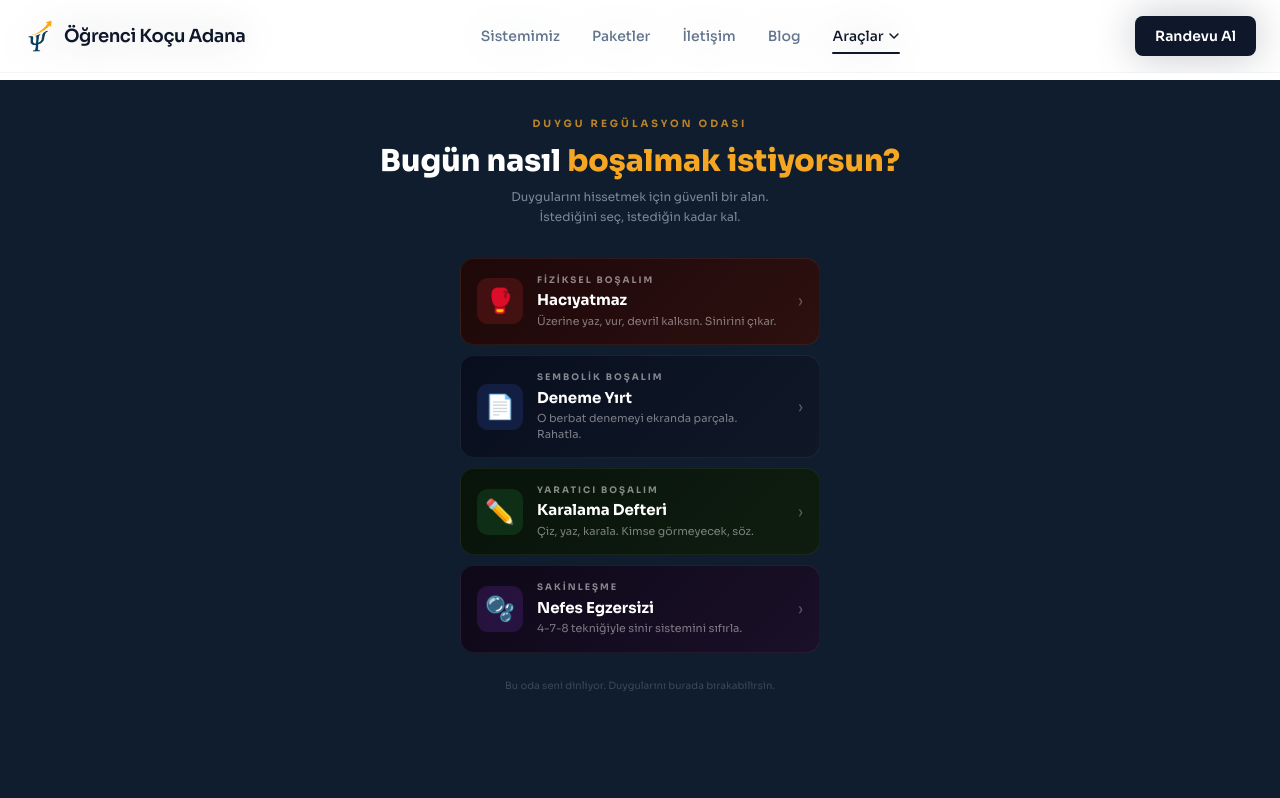
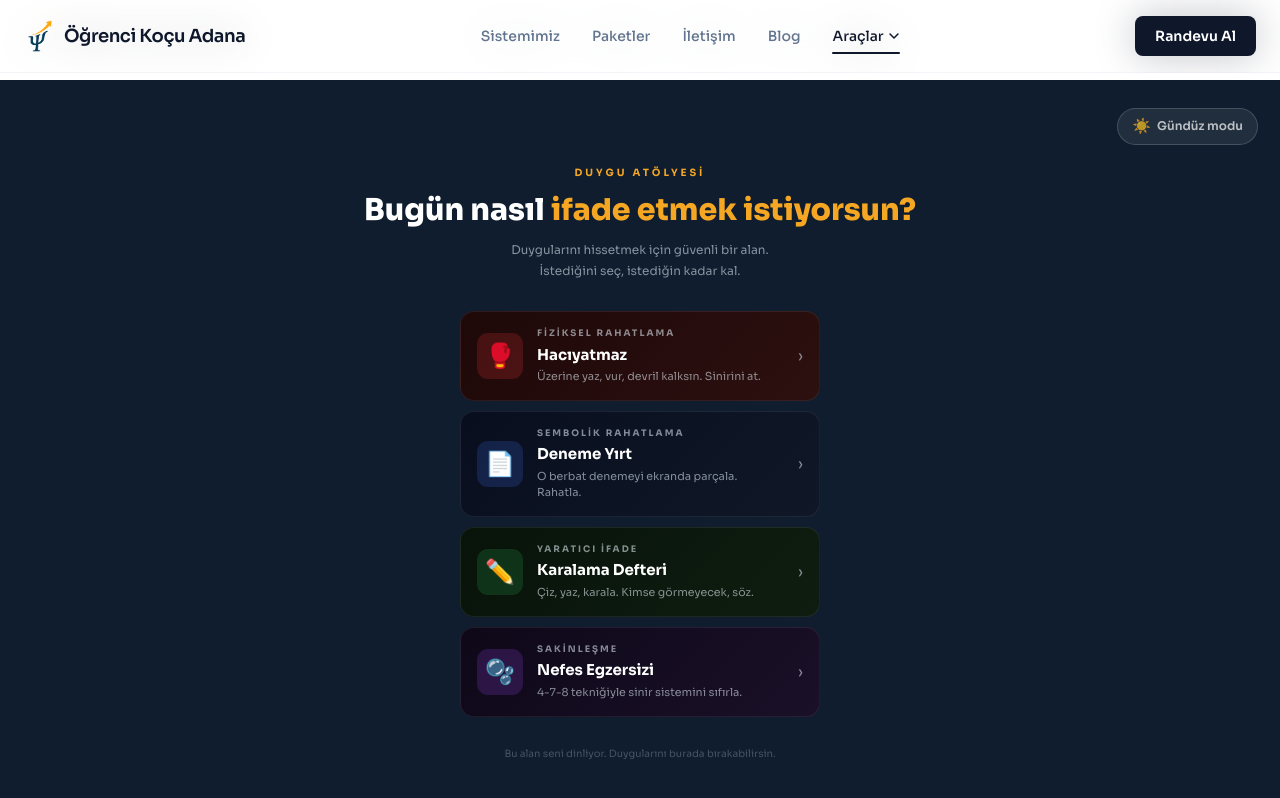
Before and after one commit to ogrencikocuadana/ogrencikocuadana, a Next.js app: page /regulasyon in a window 1280 px wide. Shown: the top 798 px of the page. Built offline with nearby package versions, Linux system fonts and the light colour scheme.

Commit message:
Duygu atölyesi sayfası ifadeler değişti

```diff
--- a/app/components/Navbar.tsx
+++ b/app/components/Navbar.tsx
@@ -6,26 +6,24 @@ import { usePathname } from "next/navigation";
 
 const sections = ["sistemimiz", "paketler", "İletişim"];
 
-// Araçlar dropdown'ına yeni araç eklemek için sadece bu diziyi güncelle
 const ARACLAR = [
   { label: "🍅 Pomodoro Timer",  href: "/pomodoro" },
   { label: "🎯 Net Hesaplama",   href: "/net-hesaplama" },
   { label: "⚡ Hız Analizörü",   href: "/hiz-analizoru" },
-  { label: "🧘 Regülasyon",      href: "/regulasyon" },
+  { label: "🎨 Duygu Atölyesi",  href: "/regulasyon" },
 ];
 
 export default function Navbar() {
-  const [active, setActive]           = useState("");
-  const [menuOpen, setMenuOpen]       = useState(false);
-  const [scrolled, setScrolled]       = useState(false);
-  const [araclarOpen, setAraclarOpen] = useState(false);   // masaüstü dropdown
-  const [araclarMobil, setAraclarMobil] = useState(false); // mobil accordion
+  const [active, setActive]             = useState("");
+  const [menuOpen, setMenuOpen]         = useState(false);
+  const [scrolled, setScrolled]         = useState(false);
+  const [araclarOpen, setAraclarOpen]   = useState(false);
+  const [araclarMobil, setAraclarMobil] = useState(false);
   const dropdownRef = useRef<HTMLDivElement>(null);
   const pathname    = usePathname();
   const isHomePage  = pathname === "/";
   const isAraclarActive = ARACLAR.some(a => pathname === a.href);
 
-  // Scroll spy + navbar gölge
   const handleScroll = useCallback(() => {
     setScrolled(window.scrollY > 12);
     if (!isHomePage) return;
@@ -46,13 +44,11 @@ export default function Navbar() {
     return () => window.removeEventListener("scroll", handleScroll);
   }, [handleScroll]);
 
-  // Menü açıkken scroll kilitle
   useEffect(() => {
     document.body.style.overflow = menuOpen ? "hidden" : "";
     return () => { document.body.style.overflow = ""; };
   }, [menuOpen]);
 
-  // Masaüstü dropdown dışına tıklanınca kapat
   useEffect(() => {
     const handler = (e: MouseEvent) => {
       if (dropdownRef.current && !dropdownRef.current.contains(e.target as Node)) {
@@ -87,7 +83,6 @@ export default function Navbar() {
       >
         <div className="max-w-7xl mx-auto px-6 py-4 flex items-center justify-between">
 
-          {/* Logo */}
           <Link
             href="/"
             onClick={handleLogoClick}
@@ -97,9 +92,7 @@ export default function Navbar() {
             <span>Öğrenci Koçu Adana</span>
           </Link>
 
-          {/* ── Masaüstü Menü ── */}
           <nav className="hidden md:flex items-center gap-8 text-sm font-medium">
-
             {sections.map((s) => (
               <a
                 key={s}
@@ -129,7 +122,6 @@ export default function Navbar() {
               />
             </Link>
 
-            {/* Araçlar dropdown */}
             <div ref={dropdownRef} className="relative">
               <button
                 onClick={() => setAraclarOpen(o => !o)}
@@ -173,10 +165,8 @@ export default function Navbar() {
                 </div>
               )}
             </div>
-
           </nav>
 
-          {/* Masaüstü CTA */}
           <a
             href={isHomePage ? "#İletişim" : "/#İletişim"}
             className="hidden md:inline-flex items-center gap-2 px-5 py-2.5 bg-slate-900 text-white rounded-lg text-sm font-semibold hover:bg-slate-700 transition-colors duration-200"
@@ -184,7 +174,6 @@ export default function Navbar() {
             Randevu Al
           </a>
 
-          {/* Hamburger */}
           <button
             onClick={() => setMenuOpen(!menuOpen)}
             className="md:hidden flex flex-col justify-center items-center w-10 h-10 gap-1.5 rounded-lg hover:bg-slate-100 transition-colors duration-200"
@@ -199,7 +188,6 @@ export default function Navbar() {
         </div>
       </header>
 
-      {/* ── Mobil Menü ── */}
       <div
         className={`fixed inset-0 z-40 bg-white flex flex-col pt-24 px-8 pb-8 transition-all duration-300 ${
           menuOpen ? "opacity-100 pointer-events-auto" : "opacity-0 pointer-events-none"
@@ -207,7 +195,6 @@ export default function Navbar() {
         style={{ transform: menuOpen ? "translateY(0)" : "translateY(-8px)" }}
       >
         <nav className="flex flex-col">
-
           {sections.map((s) => (
             <a
               key={s}
@@ -233,7 +220,6 @@ export default function Navbar() {
             {pathname.startsWith("/blog") && <span className="w-1.5 h-1.5 rounded-full bg-slate-900" />}
           </Link>
 
-          {/* Araçlar accordion */}
           <div className="border-b border-slate-100">
             <button
               onClick={() => setAraclarMobil(o => !o)}
@@ -250,7 +236,6 @@ export default function Navbar() {
               </svg>
             </button>
 
-            {/* maxHeight animasyonu ile accordion */}
             <div style={{
               maxHeight: araclarMobil ? `${ARACLAR.length * 56}px` : "0px",
               overflow: "hidden",
@@ -273,7 +258,6 @@ export default function Navbar() {
               ))}
             </div>
           </div>
-
         </nav>
 
         <a
--- a/app/regulasyon/page.tsx
+++ b/app/regulasyon/page.tsx
@@ -8,37 +8,84 @@ import KaralamaDefteri from "./KaralamaDefteri";
 import NefesEgzersizi from "./NefesEgzersizi";
 
 type Modul = "home" | "haciyatmaz" | "yirt" | "karalama" | "nefes";
+type Tema = "gece" | "gunduz";
+
+// ── TEMA PALETLERİ ──────────────────────────────────────────────────────
+const TEMA = {
+  gece: {
+    sayfa:         "#0f1d2e",
+    metin:         "#ffffff",
+    metinSoluk:    "rgba(232,244,253,0.55)",
+    metinCokSoluk: "rgba(232,244,253,0.25)",
+    eyebrow:       "#f5a623",
+    vurgu:         "#f5a623",
+    kartBorder:    "rgba(255,255,255,0.07)",
+    gecisBg:       "rgba(255,255,255,0.08)",
+    gecisBorder:   "rgba(255,255,255,0.16)",
+    gecisMetin:    "rgba(255,255,255,0.7)",
+    kartBg: {
+      haciyatmaz: "linear-gradient(135deg,#1e0808,#2d1010)",
+      yirt:       "linear-gradient(135deg,#080e1e,#101828)",
+      karalama:   "linear-gradient(135deg,#08130a,#0f1d10)",
+      nefes:      "linear-gradient(135deg,#0e0818,#1a1028)",
+    },
+    ikonBg: {
+      haciyatmaz: "rgba(220,50,50,0.22)",
+      yirt:       "rgba(60,100,220,0.22)",
+      karalama:   "rgba(40,160,75,0.22)",
+      nefes:      "rgba(140,65,220,0.22)",
+    },
+  },
+  gunduz: {
+    sayfa:         "#f2f6fa",
+    metin:         "#1a2e4a",
+    metinSoluk:    "rgba(26,46,74,0.62)",
+    metinCokSoluk: "rgba(26,46,74,0.32)",
+    eyebrow:       "#b06b08",
+    vurgu:         "#c47a0e",
+    kartBorder:    "rgba(26,46,74,0.1)",
+    gecisBg:       "rgba(26,46,74,0.07)",
+    gecisBorder:   "rgba(26,46,74,0.2)",
+    gecisMetin:    "rgba(26,46,74,0.65)",
+    kartBg: {
+      haciyatmaz: "linear-gradient(135deg,#fceaea,#f5d5d5)",
+      yirt:       "linear-gradient(135deg,#eaeffc,#d8e3f7)",
+      karalama:   "linear-gradient(135deg,#eaf5ec,#d5edda)",
+      nefes:      "linear-gradient(135deg,#f0eafc,#e2d5f7)",
+    },
+    ikonBg: {
+      haciyatmaz: "rgba(200,40,40,0.13)",
+      yirt:       "rgba(40,80,200,0.13)",
+      karalama:   "rgba(30,140,60,0.13)",
+      nefes:      "rgba(120,50,200,0.13)",
+    },
+  },
+} as const;
 
 const KARTLAR = [
   {
     id: "haciyatmaz" as Modul,
     emoji: "🥊",
-    etiket: "Fiziksel boşalım",
+    etiket: "Fiziksel rahatlama",
     baslik: "Hacıyatmaz",
-    aciklama: "Üzerine yaz, vur, devril kalksın. Sinirini çıkar.",
-    bg: "linear-gradient(135deg,#1e0808,#2d1010)",
-    hover: "rgba(220,60,60,0.45)",
-    icon: "rgba(220,50,50,0.18)",
+    aciklama: "Üzerine yaz, vur, devril kalksın. Sinirini at.",
+    hoverRenk: "rgba(220,60,60,0.5)",
   },
   {
     id: "yirt" as Modul,
     emoji: "📄",
-    etiket: "Sembolik boşalım",
+    etiket: "Sembolik rahatlama",
     baslik: "Deneme Yırt",
     aciklama: "O berbat denemeyi ekranda parçala. Rahatla.",
-    bg: "linear-gradient(135deg,#080e1e,#101828)",
-    hover: "rgba(60,110,220,0.45)",
-    icon: "rgba(60,100,220,0.18)",
+    hoverRenk: "rgba(60,110,220,0.5)",
   },
   {
     id: "karalama" as Modul,
     emoji: "✏️",
-    etiket: "Yaratıcı boşalım",
+    etiket: "Yaratıcı ifade",
     baslik: "Karalama Defteri",
     aciklama: "Çiz, yaz, karala. Kimse görmeyecek, söz.",
-    bg: "linear-gradient(135deg,#08130a,#0f1d10)",
-    hover: "rgba(50,160,80,0.45)",
-    icon: "rgba(40,160,75,0.18)",
+    hoverRenk: "rgba(50,160,80,0.5)",
   },
   {
     id: "nefes" as Modul,
@@ -46,28 +93,31 @@ const KARTLAR = [
     etiket: "Sakinleşme",
     baslik: "Nefes Egzersizi",
     aciklama: "4-7-8 tekniğiyle sinir sistemini sıfırla.",
-    bg: "linear-gradient(135deg,#0e0818,#1a1028)",
-    hover: "rgba(140,70,220,0.45)",
-    icon: "rgba(140,65,220,0.18)",
+    hoverRenk: "rgba(140,70,220,0.5)",
   },
 ];
 
-export default function RegulasyonPage() {
-  const [ekran, setEkran] = useState<Modul>("home");
+export default function DuyguAtölyesiPage() {
+  const [ekran, setEkran]       = useState<Modul>("home");
   const [hoverIdx, setHoverIdx] = useState<number | null>(null);
+  const [tema, setTema]         = useState<Tema>("gece");
+
+  const t = TEMA[tema];
 
   return (
     <>
       <Navbar />
       <main
         style={{
-          backgroundColor: "#0f1d2e",
+          backgroundColor: t.sayfa,
           minHeight: "100vh",
           fontFamily: "'Sora', sans-serif",
-          color: "white",
+          color: t.metin,
           position: "relative",
+          transition: "background-color 0.35s, color 0.35s",
         }}
       >
+
         {/* ── GERİ BUTONU ── */}
         {ekran !== "home" && (
           <button
@@ -76,15 +126,16 @@ export default function RegulasyonPage() {
               position: "absolute",
               top: 16,
               left: 16,
-              background: "rgba(255,255,255,0.1)",
-              border: "1px solid rgba(255,255,255,0.12)",
-              color: "white",
+              background: t.gecisBg,
+              border: `1px solid ${t.gecisBorder}`,
+              color: t.metin,
               fontFamily: "'Sora', sans-serif",
               fontSize: 12,
               padding: "7px 13px",
               borderRadius: 9,
               cursor: "pointer",
               zIndex: 20,
+              transition: "all 0.3s",
             }}
           >
             ‹ Geri
@@ -98,50 +149,84 @@ export default function RegulasyonPage() {
               display: "flex",
               flexDirection: "column",
               alignItems: "center",
-              padding: "36px 18px 52px",
+              padding: "28px 18px 52px",
             }}
           >
+
+            {/* GECE / GÜNDÜZ TOGGLE — sağ üst */}
+            <div style={{ alignSelf: "flex-end", marginBottom: 20, marginRight: 4 }}>
+              <button
+                onClick={() => setTema(tema === "gece" ? "gunduz" : "gece")}
+                title={tema === "gece" ? "Gündüz moduna geç" : "Gece moduna geç"}
+                style={{
+                  background: t.gecisBg,
+                  border: `1px solid ${t.gecisBorder}`,
+                  borderRadius: 20,
+                  padding: "6px 14px",
+                  cursor: "pointer",
+                  fontSize: 12,
+                  color: t.gecisMetin,
+                  fontFamily: "'Sora', sans-serif",
+                  fontWeight: 600,
+                  display: "flex",
+                  alignItems: "center",
+                  gap: 6,
+                  transition: "all 0.3s",
+                  whiteSpace: "nowrap",
+                }}
+              >
+                <span style={{ fontSize: 15 }}>
+                  {tema === "gece" ? "☀️" : "🌙"}
+                </span>
+                {tema === "gece" ? "Gündüz modu" : "Gece modu"}
+              </button>
+            </div>
+
+            {/* ÜSTBAŞLIK */}
             <p
               style={{
                 fontSize: 10,
                 fontWeight: 700,
                 letterSpacing: 3,
-                color: "#f5a623",
-                opacity: 0.75,
+                color: t.eyebrow,
                 textTransform: "uppercase",
                 marginBottom: 12,
               }}
             >
-              Duygu Regülasyon Odası
+              Duygu Atölyesi
             </p>
 
+            {/* ANA BAŞLIK */}
             <h1
               style={{
                 fontSize: "clamp(22px,5vw,30px)",
                 fontWeight: 800,
                 textAlign: "center",
-                lineHeight: 1.2,
-                marginBottom: 8,
+                lineHeight: 1.25,
+                marginBottom: 10,
+                color: t.metin,
               }}
             >
               Bugün nasıl{" "}
-              <span style={{ color: "#f5a623" }}>boşalmak istiyorsun?</span>
+              <span style={{ color: t.vurgu }}>ifade etmek istiyorsun?</span>
             </h1>
 
+            {/* ALT BAŞLIK */}
             <p
               style={{
                 fontSize: 12,
-                color: "rgba(232,244,253,0.5)",
+                color: t.metinSoluk,
                 textAlign: "center",
-                maxWidth: 280,
-                lineHeight: 1.7,
+                maxWidth: 285,
+                lineHeight: 1.75,
                 marginBottom: 30,
               }}
             >
-              Duygularını hissetmek için güvenli bir alan. İstediğini seç,
-              istediğin kadar kal.
+              Duygularını hissetmek için güvenli bir alan.
+              İstediğini seç, istediğin kadar kal.
             </p>
 
+            {/* KARTLAR */}
             <div
               style={{
                 display: "flex",
@@ -158,10 +243,8 @@ export default function RegulasyonPage() {
                   onMouseEnter={() => setHoverIdx(i)}
                   onMouseLeave={() => setHoverIdx(null)}
                   style={{
-                    background: k.bg,
-                    border: `1.5px solid ${
-                      hoverIdx === i ? k.hover : "rgba(255,255,255,0.06)"
-                    }`,
+                    background: t.kartBg[k.id as keyof typeof t.kartBg],
+                    border: `1.5px solid ${hoverIdx === i ? k.hoverRenk : t.kartBorder}`,
                     borderRadius: 14,
                     padding: "15px 16px",
                     cursor: "pointer",
@@ -169,28 +252,32 @@ export default function RegulasyonPage() {
                     alignItems: "center",
                     gap: 14,
                     textAlign: "left",
-                    color: "white",
+                    color: t.metin,
                     fontFamily: "'Sora', sans-serif",
-                    transform: hoverIdx === i ? "translateX(5px)" : "none",
-                    transition: "transform 0.16s, border-color 0.16s",
+                    transform: hoverIdx === i ? "translateX(5px)" : "translateX(0)",
+                    transition: "transform 0.16s, border-color 0.2s, background 0.35s",
                     width: "100%",
                   }}
                 >
+                  {/* İKON KUTUSU */}
                   <div
                     style={{
                       width: 46,
                       height: 46,
                       borderRadius: 11,
-                      background: k.icon,
+                      background: t.ikonBg[k.id as keyof typeof t.ikonBg],
                       display: "flex",
                       alignItems: "center",
                       justifyContent: "center",
                       fontSize: 24,
                       flexShrink: 0,
+                      transition: "background 0.35s",
                     }}
                   >
                     {k.emoji}
                   </div>
+
+                  {/* METİNLER */}
                   <div style={{ flex: 1 }}>
                     <div
                       style={{
@@ -198,34 +285,49 @@ export default function RegulasyonPage() {
                         fontWeight: 700,
                         letterSpacing: 2,
                         textTransform: "uppercase",
-                        opacity: 0.5,
-                        marginBottom: 2,
+                        color: t.metinSoluk,
+                        marginBottom: 3,
                       }}
                     >
                       {k.etiket}
                     </div>
-                    <div style={{ fontSize: 15, fontWeight: 700, marginBottom: 2 }}>
+                    <div
+                      style={{
+                        fontSize: 15,
+                        fontWeight: 700,
+                        color: t.metin,
+                        marginBottom: 3,
+                      }}
+                    >
                       {k.baslik}
                     </div>
-                    <div style={{ fontSize: 11, opacity: 0.45, lineHeight: 1.4 }}>
+                    <div
+                      style={{
+                        fontSize: 11,
+                        color: t.metinSoluk,
+                        lineHeight: 1.45,
+                      }}
+                    >
                       {k.aciklama}
                     </div>
                   </div>
-                  <div style={{ fontSize: 16, opacity: 0.3 }}>›</div>
+
+                  <div style={{ fontSize: 16, color: t.metinSoluk, flexShrink: 0 }}>›</div>
                 </button>
               ))}
             </div>
 
+            {/* ALT NOT */}
             <p
               style={{
                 fontSize: 10,
-                color: "rgba(232,244,253,0.2)",
+                color: t.metinCokSoluk,
                 textAlign: "center",
-                marginTop: 24,
-                lineHeight: 1.7,
+                marginTop: 28,
+                lineHeight: 1.75,
               }}
             >
-              Bu oda seni dinliyor. Duygularını burada bırakabilirsin.
+              Bu alan seni dinliyor. Duygularını burada bırakabilirsin.
             </p>
           </div>
         )}
```
